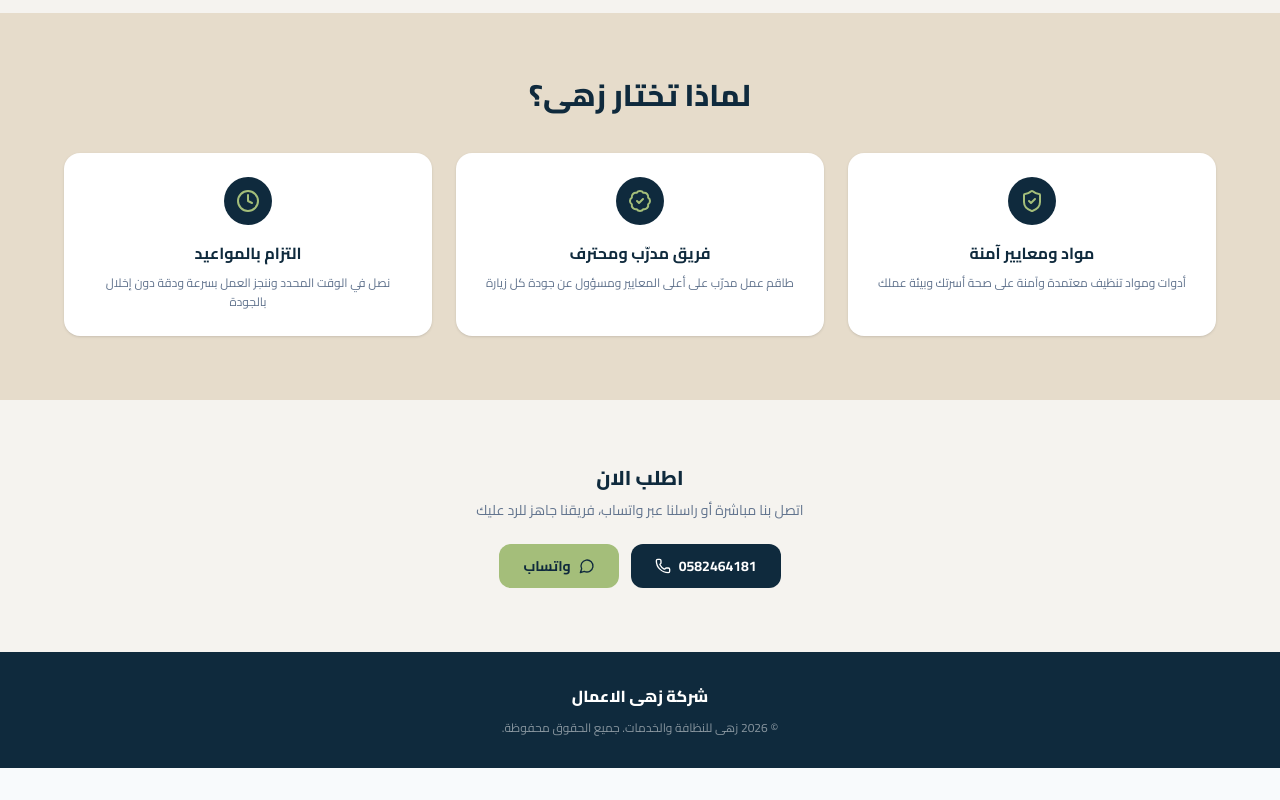
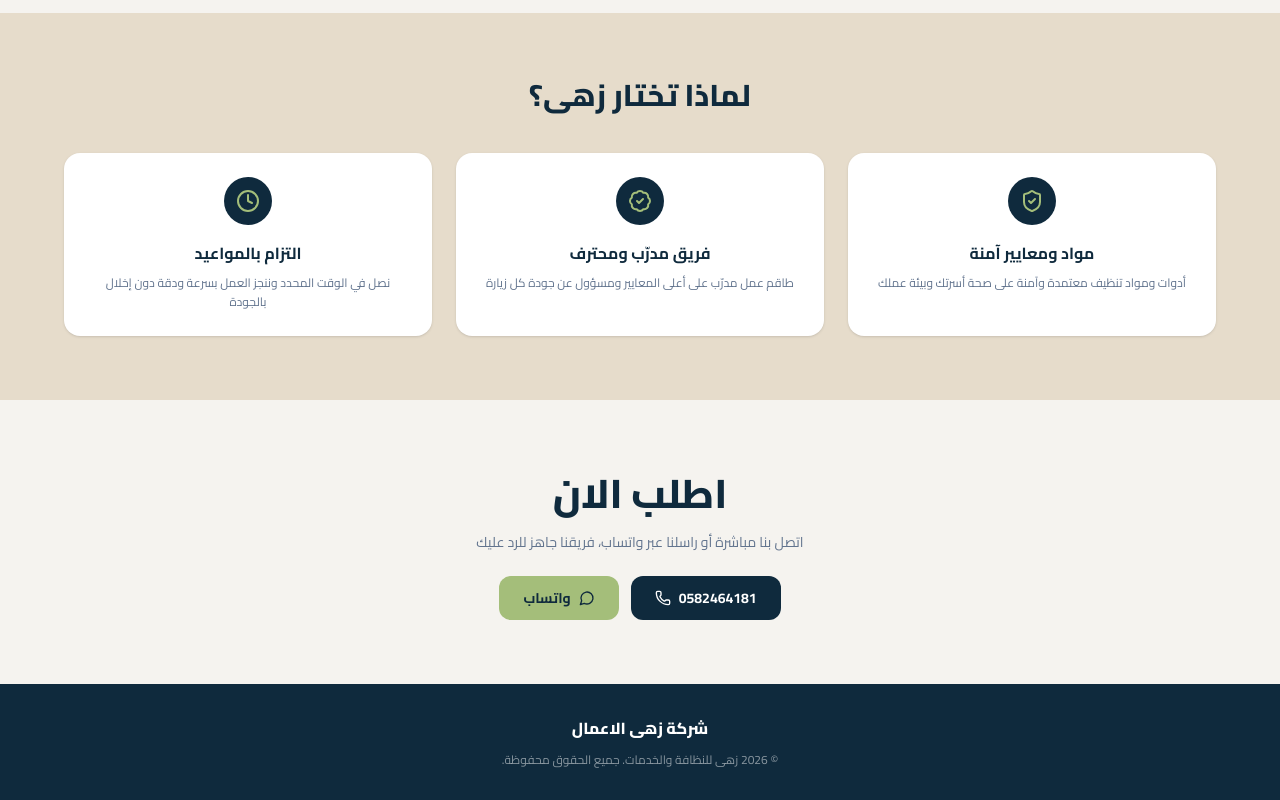
Before and after one commit to alrmady1/ZUHACLEAN, a React (Vite) app: page /order in a window 1280 px wide. Shown: the part 1096-1896 px from the top of the page. Before the commit the page ends 1864 px from the top, so only its background shows below. Built offline with nearby package versions, Linux system fonts and the light colour scheme; no server answers.

Commit message:
Double the "اطلب الان" heading size on the order page
Co-Authored-By: Claude Sonnet 5 <noreply@anthropic.com>

```diff
--- a/src/client/pages/OrderPage.tsx
+++ b/src/client/pages/OrderPage.tsx
@@ -413,7 +413,7 @@ export default function OrderPage() {
 
       {/* ============================== تواصل ============================== */}
       <section id="contact" className="mx-auto max-w-2xl px-5 py-16 text-center sm:px-10">
-        <h2 className="text-xl font-extrabold" style={{ color: NAVY }}>
+        <h2 className="text-[2.5rem] font-extrabold" style={{ color: NAVY }}>
           اطلب الان
         </h2>
         <p className="mt-2 text-sm text-slate-500">اتصل بنا مباشرة أو راسلنا عبر واتساب، فريقنا جاهز للرد عليك</p>
```
